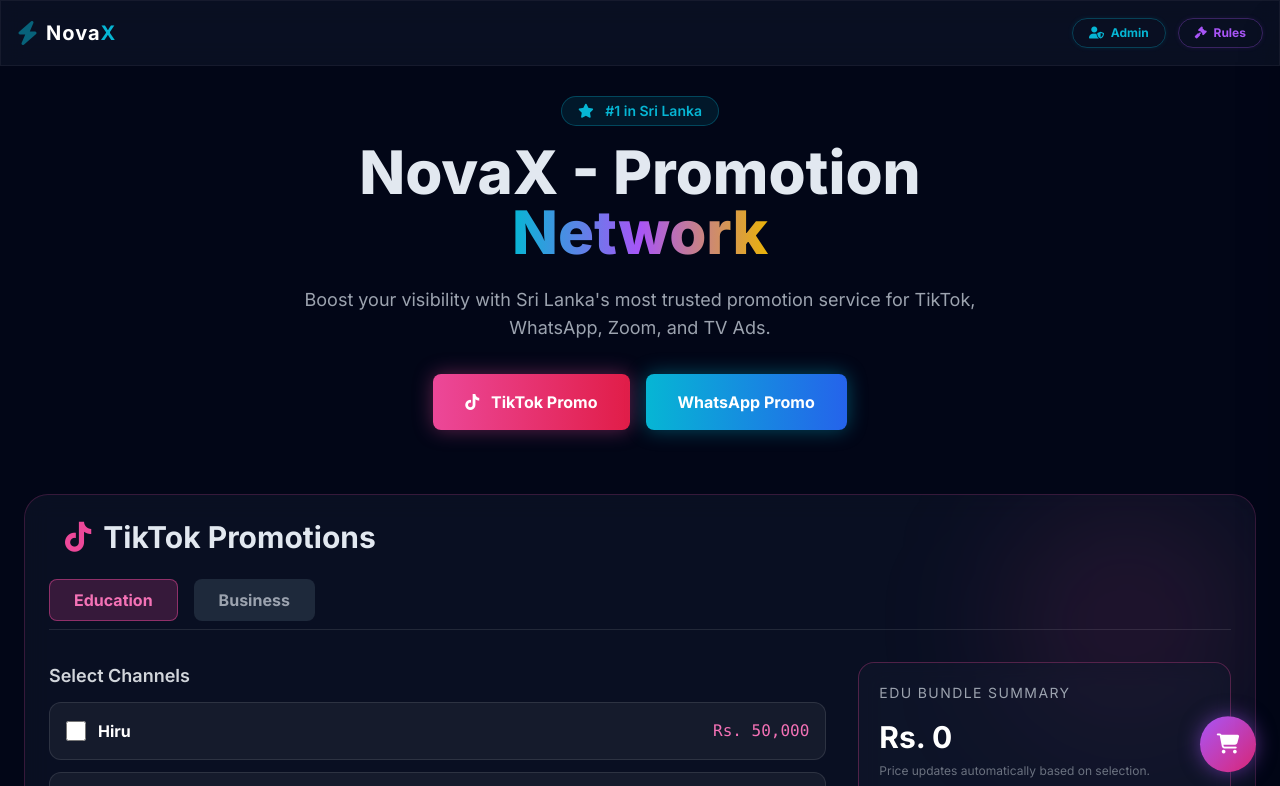
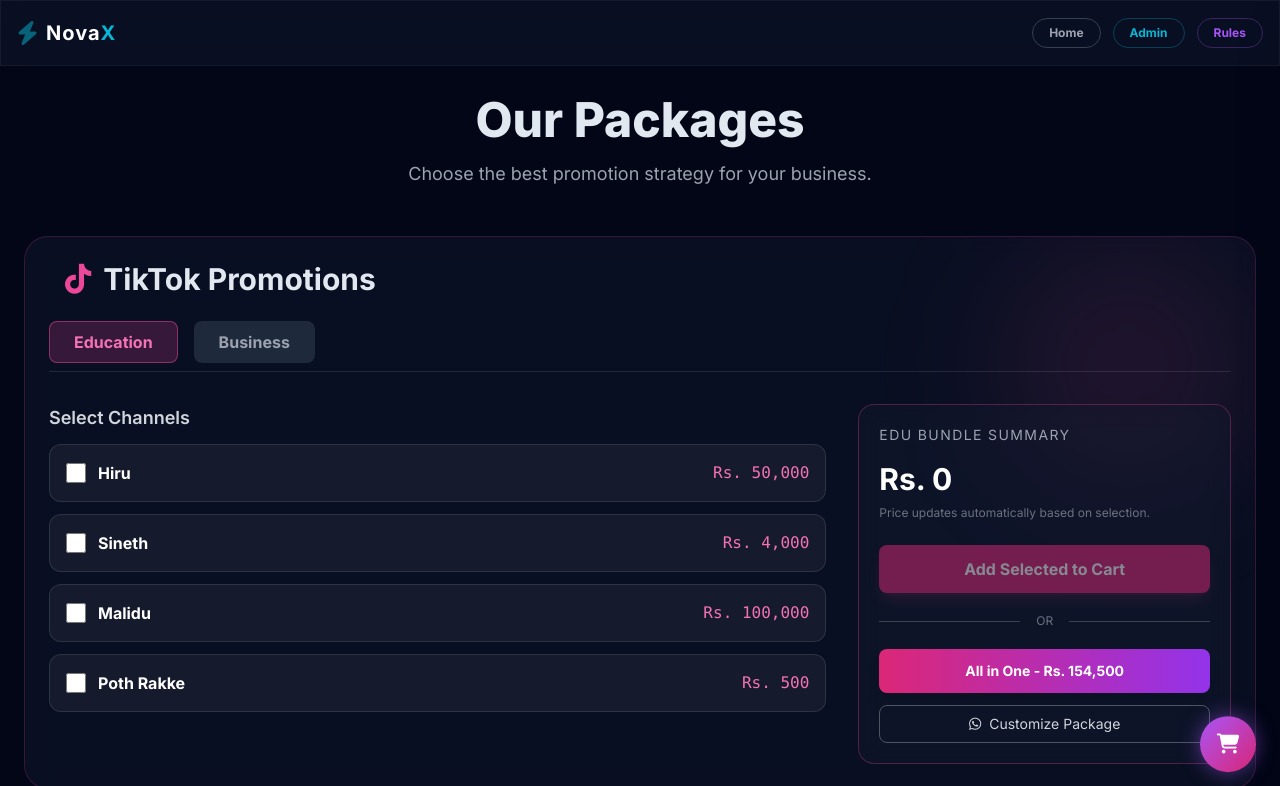
Before and after one commit to dmkaawya/testonlinestore, a plain HTML site: page index.html in a window 1280 px wide. Shown: the top 786 px of the page. Drawn offline with nearby package versions, Linux system fonts and the light colour scheme.

Commit message:
Update index.html

```diff
--- a/index.html
+++ b/index.html
@@ -3,7 +3,7 @@
 <head>
     <meta charset="UTF-8">
     <meta name="viewport" content="width=device-width, initial-scale=1.0, maximum-scale=1.0, user-scalable=no">
-    <title>NovaX - All-in-One Promotion Network</title>
+    <title>Packages - NovaX Promotion Network</title>
 
     <!-- Google Fonts -->
     <link rel="preconnect" href="https://fonts.googleapis.com">
@@ -61,31 +61,26 @@
     </script>
 
     <style>
-        /* Custom Styles */
         body {
             background-color: #020617;
             color: #e2e8f0;
             overflow-x: hidden;
             -webkit-tap-highlight-color: transparent;
-            padding-bottom: 100px; /* Space for FAB and Footer */
+            padding-bottom: 100px;
         }
-
-        /* Glassmorphism */
         .glass {
             background: rgba(15, 23, 42, 0.6);
             backdrop-filter: blur(12px);
             -webkit-backdrop-filter: blur(12px);
             border: 1px solid rgba(255, 255, 255, 0.05);
         }
-
         .glass-modal {
             background: rgba(2, 6, 23, 0.75);
             backdrop-filter: blur(20px);
             -webkit-backdrop-filter: blur(20px);
             border: 1px solid rgba(6, 182, 212, 0.15);
         }
-
-        /* Custom Checkbox for TikTok */
+        /* Custom Checkbox */
         .custom-checkbox:checked {
             background-color: #06b6d4;
             border-color: #06b6d4;
@@ -94,35 +89,28 @@
             border-color: #06b6d4;
             background: rgba(6, 182, 212, 0.1);
         }
-
         /* Scrollbar */
         ::-webkit-scrollbar { width: 8px; }
         ::-webkit-scrollbar-track { background: #020617; }
         ::-webkit-scrollbar-thumb { background: #334155; border-radius: 4px; }
         ::-webkit-scrollbar-thumb:hover { background: #475569; }
-
-        /* Borders & Gradients */
         .border-neon-cyan { border-color: #06b6d4; box-shadow: 0 0 10px rgba(6, 182, 212, 0.2); }
         .border-neon-purple { border-color: #a855f7; box-shadow: 0 0 10px rgba(168, 85, 247, 0.2); }
         .border-neon-gold { border-color: #eab308; box-shadow: 0 0 10px rgba(234, 179, 8, 0.2); }
         .border-neon-green { border-color: #22c55e; box-shadow: 0 0 10px rgba(34, 197, 94, 0.2); }
         .border-neon-silver { border-color: #94a3b8; }
-
         .text-gradient {
             background: linear-gradient(to right, #06b6d4, #a855f7, #eab308);
             -webkit-background-clip: text;
             -webkit-text-fill-color: transparent;
             background-clip: text;
         }
-
-        /* Animation utilities */
         .step-content { display: none; animation: fadeIn 0.4s ease-out; }
         .step-content.active { display: block; }
         @keyframes fadeIn {
             from { opacity: 0; transform: translateY(10px); }
             to { opacity: 1; transform: translateY(0); }
         }
-
         /* Toast */
         #toast-container {
             position: fixed; bottom: 100px; left: 50%; transform: translateX(-50%);
@@ -137,12 +125,8 @@
             transform: translateX(-20px); opacity: 0; transition: all 0.3s ease; pointer-events: auto;
         }
         .toast.show { transform: translateX(0); opacity: 1; }
-
-        /* Hide scrollbar for nav on mobile */
         .no-scrollbar::-webkit-scrollbar { display: none; }
         .no-scrollbar { -ms-overflow-style: none; scrollbar-width: none; }
-
-        /* Tab Switching Logic */
         .tab-content { display: none; }
         .tab-content.active { display: block; animation: fadeIn 0.3s ease-in-out; }
     </style>
@@ -154,23 +138,29 @@
         <div class="max-w-7xl mx-auto px-4 h-16 flex items-center justify-between gap-4">
             <!-- Logo -->
             <div class="flex items-center gap-2 shrink-0">
-                <i class="fa-solid fa-bolt text-cyber-cyan text-2xl animate-pulse"></i>
-                <span class="text-xl font-bold tracking-wider text-white">Nova<span class="text-cyber-cyan">X</span></span>
+                <a href="index.html" class="flex items-center gap-2">
+                    <i class="fa-solid fa-bolt text-cyber-cyan text-2xl animate-pulse"></i>
+                    <span class="text-xl font-bold tracking-wider text-white">Nova<span class="text-cyber-cyan">X</span></span>
+                </a>
             </div>
 
             <!-- Nav Links -->
             <div class="hidden md:flex items-center gap-3">
-                <a href="admin.html" class="px-4 py-1.5 rounded-full border border-cyber-cyan/30 text-cyber-cyan text-xs font-bold hover:bg-cyber-cyan hover:text-black transition-all shadow-[0_0_5px_rgba(6,182,212,0.1)] hover:shadow-[0_0_10px_rgba(6,182,212,0.3)]">
-                    <i class="fa-solid fa-user-shield mr-1"></i> Admin
+                <a href="index.html" class="px-4 py-1.5 rounded-full border border-slate-700 text-gray-400 text-xs font-bold hover:bg-slate-700 hover:text-white transition-all">
+                    Home
                 </a>
-                <a href="rules.html" class="px-4 py-1.5 rounded-full border border-cyber-purple/30 text-cyber-purple text-xs font-bold hover:bg-cyber-purple hover:text-white transition-all shadow-[0_0_5px_rgba(168,85,247,0.1)] hover:shadow-[0_0_10px_rgba(168,85,247,0.3)]">
-                    <i class="fa-solid fa-gavel mr-1"></i> Rules
+                <a href="admin.html" class="px-4 py-1.5 rounded-full border border-cyber-cyan/30 text-cyber-cyan text-xs font-bold hover:bg-cyber-cyan hover:text-black transition-all">
+                    Admin
+                </a>
+                <a href="rules.html" class="px-4 py-1.5 rounded-full border border-cyber-purple/30 text-cyber-purple text-xs font-bold hover:bg-cyber-purple hover:text-white transition-all">
+                    Rules
                 </a>
             </div>
         </div>
 
         <!-- Mobile Nav -->
         <div class="md:hidden border-t border-white/5 bg-black/20 overflow-x-auto whitespace-nowrap no-scrollbar px-4 py-2 flex gap-3 justify-center">
+            <a href="index.html" class="text-xs text-gray-400 bg-slate-800 px-3 py-1 rounded-full">Home</a>
             <a href="admin.html" class="text-xs text-cyber-cyan bg-cyber-cyan/10 px-3 py-1 rounded-full">Admin</a>
             <a href="rules.html" class="text-xs text-cyber-purple bg-cyber-purple/10 px-3 py-1 rounded-full">Rules</a>
         </div>
@@ -179,32 +169,20 @@
     <!-- Main Content -->
     <main class="flex-grow pt-24 pb-10 px-4 sm:px-6">
 
-        <!-- Hero Section -->
-        <section class="max-w-4xl mx-auto text-center mb-16 animate-slide-up">
-            <div class="inline-block px-4 py-1 rounded-full bg-cyber-cyan/10 border border-cyber-cyan/30 text-cyber-cyan text-sm font-semibold mb-4">
-                <i class="fa-solid fa-star mr-2"></i> #1 in Sri Lanka
-            </div>
-            <h1 class="text-4xl sm:text-6xl font-extrabold mb-6 leading-tight">
-                NovaX - Promotion <br>
-                <span class="text-gradient">Network</span>
+        <!-- Small Hero for Packages -->
+        <section class="max-w-4xl mx-auto text-center mb-12 animate-slide-up">
+            <h1 class="text-3xl sm:text-5xl font-extrabold mb-4">
+                Our Packages
             </h1>
-            <p class="text-gray-400 text-lg mb-8 max-w-2xl mx-auto">
-                Boost your visibility with Sri Lanka's most trusted promotion service for TikTok, WhatsApp, Zoom, and TV Ads.
+            <p class="text-gray-400 text-lg">
+                Choose the best promotion strategy for your business.
             </p>
-            <div class="flex flex-col sm:flex-row gap-4 justify-center">
-                <button onclick="scrollToSection('tiktok')" class="px-8 py-4 bg-gradient-to-r from-pink-500 to-rose-600 rounded-lg font-bold text-white shadow-[0_0_20px_rgba(236,72,153,0.4)] hover:shadow-[0_0_30px_rgba(236,72,153,0.6)] hover:scale-105 transition-all">
-                    <i class="fa-brands fa-tiktok mr-2"></i> TikTok Promo
-                </button>
-                <button onclick="scrollToSection('channel')" class="px-8 py-4 bg-gradient-to-r from-cyber-cyan to-blue-600 rounded-lg font-bold text-white shadow-[0_0_20px_rgba(6,182,212,0.4)] hover:shadow-[0_0_30px_rgba(6,182,212,0.6)] hover:scale-105 transition-all">
-                    WhatsApp Promo
-                </button>
-            </div>
         </section>
 
         <div class="max-w-7xl mx-auto space-y-16">
 
             <!-- ========================================== -->
-            <!-- NEW: TIKTOK PROMOTIONS SECTION -->
+            <!-- TIKTOK PROMOTIONS SECTION -->
             <!-- ========================================== -->
             <section id="tiktok" class="glass p-6 rounded-3xl border border-pink-500/20 relative overflow-hidden">
                 <div class="absolute top-0 right-0 w-64 h-64 bg-pink-500/10 rounded-full blur-3xl -z-10"></div>
@@ -363,7 +341,7 @@
             </section>
 
             <!-- ========================================== -->
-            <!-- NEW: TV COMMERCIAL & VIDEO EDITING -->
+            <!-- TV COMMERCIAL & VIDEO EDITING -->
             <!-- ========================================== -->
             <section id="tv-video" class="grid grid-cols-1 md:grid-cols-2 gap-8">
 
@@ -442,17 +420,17 @@
             </section>
 
             <!-- ========================================== -->
-            <!-- EXISTING: WHATSAPP/ZOOM (Modified Layout) -->
+            <!-- WHATSAPP/ZOOM -->
             <!-- ========================================== -->
             <div class="grid grid-cols-1 lg:grid-cols-2 gap-8">
 
-                <!-- WhatsApp Promotions (Expanded) -->
+                <!-- WhatsApp Promotions -->
                 <div id="whatsapp-promo" class="glass p-6 rounded-3xl border border-green-500/20">
                     <h2 class="text-2xl font-bold mb-6 flex items-center gap-3 pl-4">
                         <i class="fa-brands fa-whatsapp text-green-500"></i> WhatsApp Promotion
                     </h2>
 
-                    <!-- Sub-tabs for WA -->
+                    <!-- Sub-tabs -->
                     <div class="flex gap-2 mb-6 text-sm">
                         <button onclick="switchWaTab('edu')" id="wa-tab-edu" class="px-4 py-1.5 rounded-full bg-green-500/20 text-green-400 border border-green-500/30">Edu</button>
                         <button onclick="switchWaTab('business')" id="wa-tab-business" class="px-4 py-1.5 rounded-full bg-slate-800 text-gray-400 border border-transparent">Business</button>
@@ -489,13 +467,12 @@
                     </div>
                 </div>
 
-                <!-- Old Zoom Promo (Keeping Existing) -->
+                <!-- Zoom Promo -->
                 <div id="zoom" class="glass p-6 rounded-3xl border border-cyber-purple/20">
                     <h2 class="text-2xl font-bold mb-6 flex items-center gap-3 pl-4">
                         <i class="fa-solid fa-video text-cyber-purple"></i> Zoom Promotion
                     </h2>
                     <div class="grid grid-cols-1 gap-4">
-                        <!-- Item 3 -->
                         <div class="glass p-4 rounded-xl border border-slate-700 hover:border-slate-500 transition-all">
                             <div class="flex justify-between items-center mb-2">
                                 <h3 class="font-bold text-gray-200">100 Members</h3>
@@ -503,7 +480,6 @@
                             </div>
                             <button onclick="addToCart('Zoom Promo (100 Members)', 10000)" class="w-full py-2 bg-slate-700 hover:bg-slate-600 rounded-lg text-sm font-medium transition-colors">Add to Cart</button>
                         </div>
-                        <!-- Item 4 -->
                         <div class="glass p-4 rounded-xl border border-neon-purple relative overflow-hidden">
                             <div class="absolute top-0 right-0 bg-cyber-purple text-white text-[10px] font-bold px-2 py-0.5 rounded-bl-lg z-10">POPULAR</div>
                             <div class="flex justify-between items-center mb-2">
@@ -512,7 +488,6 @@
                             </div>
                             <button onclick="addToCart('Zoom Promo (200 Members)', 18000)" class="w-full py-2 bg-cyber-purple/20 hover:bg-cyber-purple/30 text-cyber-purple border border-cyber-purple rounded-lg text-sm font-medium transition-all">Add to Cart</button>
                         </div>
-                        <!-- Item 5 -->
                         <div class="glass p-4 rounded-xl border border-slate-700 hover:border-slate-500 transition-all">
                             <div class="flex justify-between items-center mb-2">
                                 <h3 class="font-bold text-gray-200">300 Members</h3>
@@ -524,7 +499,7 @@
                 </div>
             </div>
 
-            <!-- Channel & Group Rent (Existing Grid) -->
+            <!-- Channel & Group Rent -->
             <div class="grid grid-cols-1 md:grid-cols-2 gap-8">
                 <!-- Channel Packages -->
                 <div id="channel">
@@ -592,7 +567,7 @@
             </div>
 
             <!-- ========================================== -->
-            <!-- NEW: SOCIAL MEDIA (PENDING) -->
+            <!-- SOCIAL MEDIA (PENDING) -->
             <!-- ========================================== -->
             <div id="social-pending">
                 <h2 class="text-2xl font-bold mb-6 flex items-center gap-3 text-gray-500">
@@ -620,7 +595,7 @@
                 </div>
             </div>
 
-            <!-- Additional Services & Links Section -->
+            <!-- More Services Links -->
             <div class="mt-16 mb-12 border-t border-slate-800 pt-10">
                 <h3 class="text-xl font-bold text-center mb-8 text-gray-300">More Services & Information</h3>
                 <div class="grid grid-cols-2 sm:grid-cols-3 md:grid-cols-4 gap-4 max-w-5xl mx-auto">
@@ -688,10 +663,10 @@
                 <div>
                     <h4 class="text-white font-bold mb-4 uppercase text-sm tracking-wider">Quick Links</h4>
                     <ul class="space-y-2 text-sm text-gray-500">
+                        <li><a href="index.html" class="hover:text-cyber-cyan transition-colors">Home</a></li>
                         <li><a href="rules.html" class="hover:text-cyber-cyan transition-colors">Terms & Rules</a></li>
                         <li><a href="admin.html" class="hover:text-cyber-cyan transition-colors">Admin Panel</a></li>
                         <li><a href="about.html" class="hover:text-cyber-cyan transition-colors">About Us</a></li>
-                        <li><a href="contact.html" class="hover:text-cyber-cyan transition-colors">Contact Support</a></li>
                         <li><a href="partnership.html" class="hover:text-cyber-cyan transition-colors">Become a Partner</a></li>
                     </ul>
                 </div>
@@ -1120,15 +1095,12 @@ _Status: Pending Verification_`;
 
         // TikTok Calculator Logic
         function switchTikTokTab(type) {
-            // Hide all contents
             document.getElementById('tiktok-edu').classList.remove('active');
             document.getElementById('tiktok-business').classList.remove('active');
 
-            // Reset Button Styles
             const btnEdu = document.getElementById('tab-btn-edu');
             const btnBiz = document.getElementById('tab-btn-business');
 
-            // Set active
             document.getElementById(`tiktok-${type}`).classList.add('active');
 
             if(type === 'edu') {
@@ -1144,15 +1116,16 @@ _Status: Pending Verification_`;
         document.addEventListener('DOMContentLoaded', () => {
             // Edu Checkboxes
             document.querySelectorAll('.custom-checkbox').forEach(chk => {
-                chk.addEventListener('change', () => calcTikTokTotal('edu'));
+                chk.addEventListener('change', () => calcTiktokTotal('edu')); // Fixed Function Name
             });
             // Business Checkboxes
             document.querySelectorAll('.custom-checkbox-b').forEach(chk => {
-                chk.addEventListener('change', () => calcTiktokTotal('business'));
+                chk.addEventListener('change', () => calcTiktokTotal('business')); // Fixed Function Name
             });
             updatePaymentMethod();
         });
 
+        // FIXED FUNCTION NAME (Previously 'calcTikTokTotal' vs 'calcTiktokTotal')
         function calcTiktokTotal(type) {
             let sum = 0;
             let count = 0;
```
